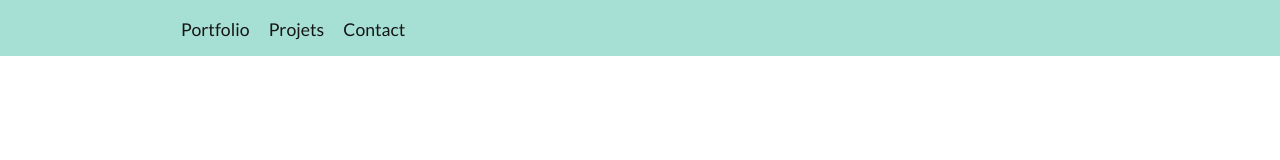
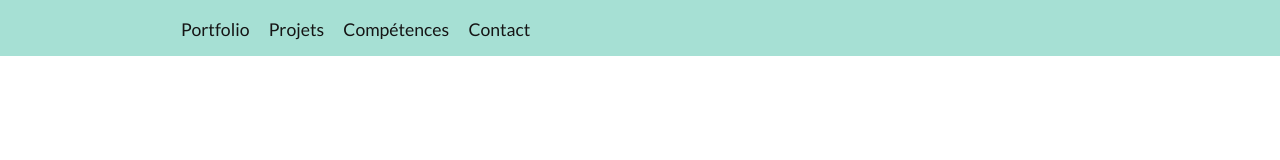
Before and after one commit to Kristikus/Portfolio-P12, a React (Vite) app: page / in a window 1280 px wide. Shown: the top 160 px of the page. Built offline with nearby package versions, Linux system fonts and the light colour scheme.

Commit message:
skill navigation section added

```diff
--- a/src/components/Nav.tsx
+++ b/src/components/Nav.tsx
@@ -29,6 +29,16 @@ const Nav = () => {
             activeClass='active'
             smooth
             spy
+            to='skills'
+            className='link'
+            href=''
+          >
+            Compétences
+          </Link>
+          <Link
+            activeClass='active'
+            smooth
+            spy
             to='contact'
             className='link'
             href=''
--- a/src/components/SkillsSection.tsx
+++ b/src/components/SkillsSection.tsx
@@ -6,7 +6,7 @@ const SkillsSection = () => {
     ...new Set(projects.flatMap((project) => project.tech)),
   ]
   return (
-    <div>
+    <div id='skills'>
       <h2 className='title'>COMPETENCES</h2>
       <div className='skills'>
         {allSkills.map((skill, id) => {
```
